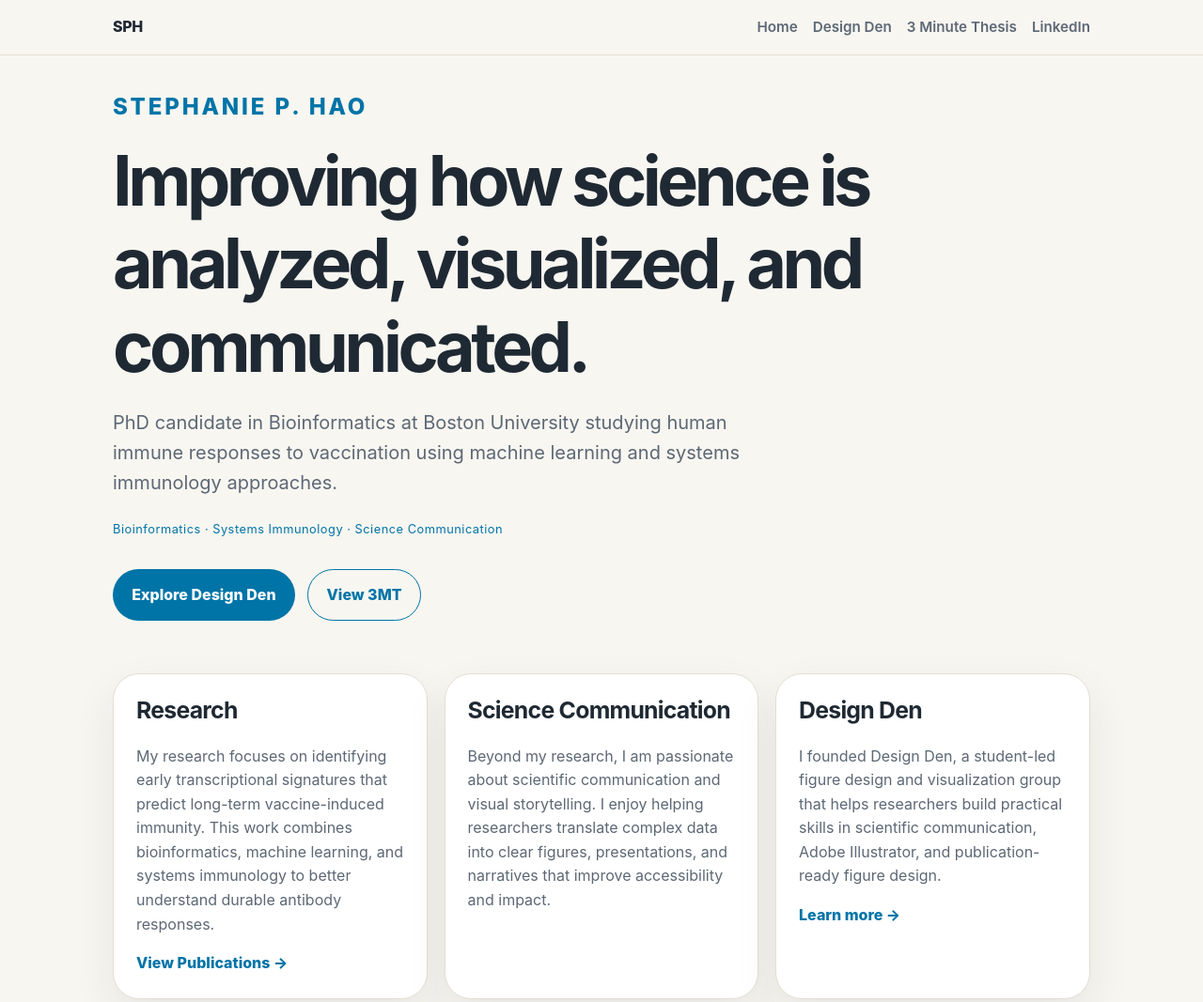
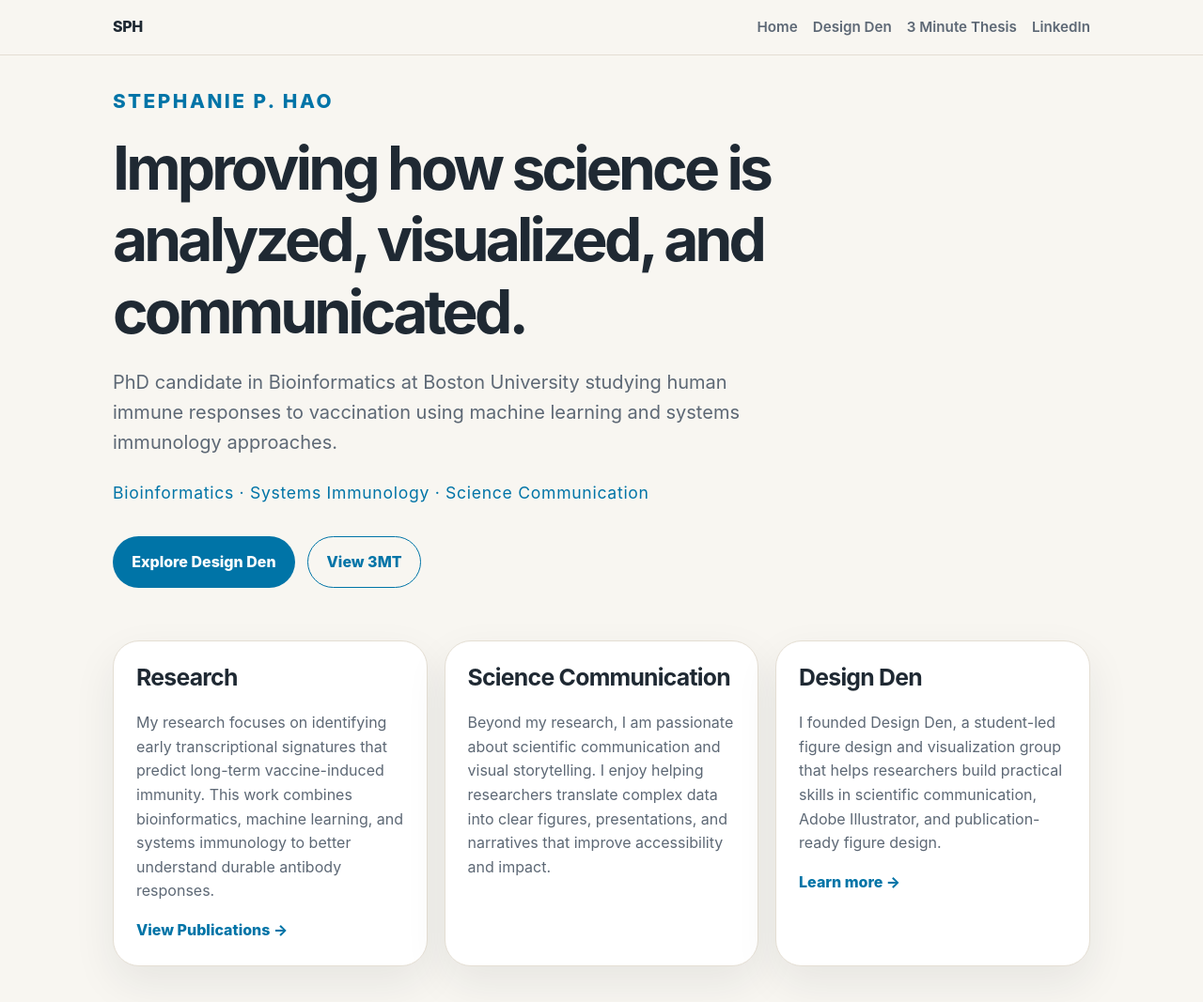
Before and after one commit to sph17/sph17.github.io, a plain HTML site: page index.html in a window 1280 px wide. Shown: the top 1067 px of the page at 94% size. Drawn offline with Linux system fonts and the light colour scheme.

Commit message:
Adjust font sizes in styles.css

```diff
--- a/styles.css
+++ b/styles.css
@@ -92,12 +92,12 @@ main {
   text-transform: uppercase;
   letter-spacing: 0.12em;
   font-weight: 800;
-  font-size: 1.5rem;
+  font-size: 1.3rem;
   margin-bottom: 1rem;
 }
 
 h1 {
-  font-size: clamp(2.4rem, 6vw, 4.6rem);
+  font-size: clamp(2.4rem, 6vw, 4rem);
   line-height: 1.2;
   letter-spacing: -0.06em;
   margin: 0 0 1.25rem;
@@ -118,7 +118,7 @@ h2 {
 
 .hero-subtext {
   color: var(--accent) !important;
-  font-size: 0.8rem;
+  font-size: 1.1rem;
   margin-top: 1.5rem;
   letter-spacing: 0.04em;
 }
```
